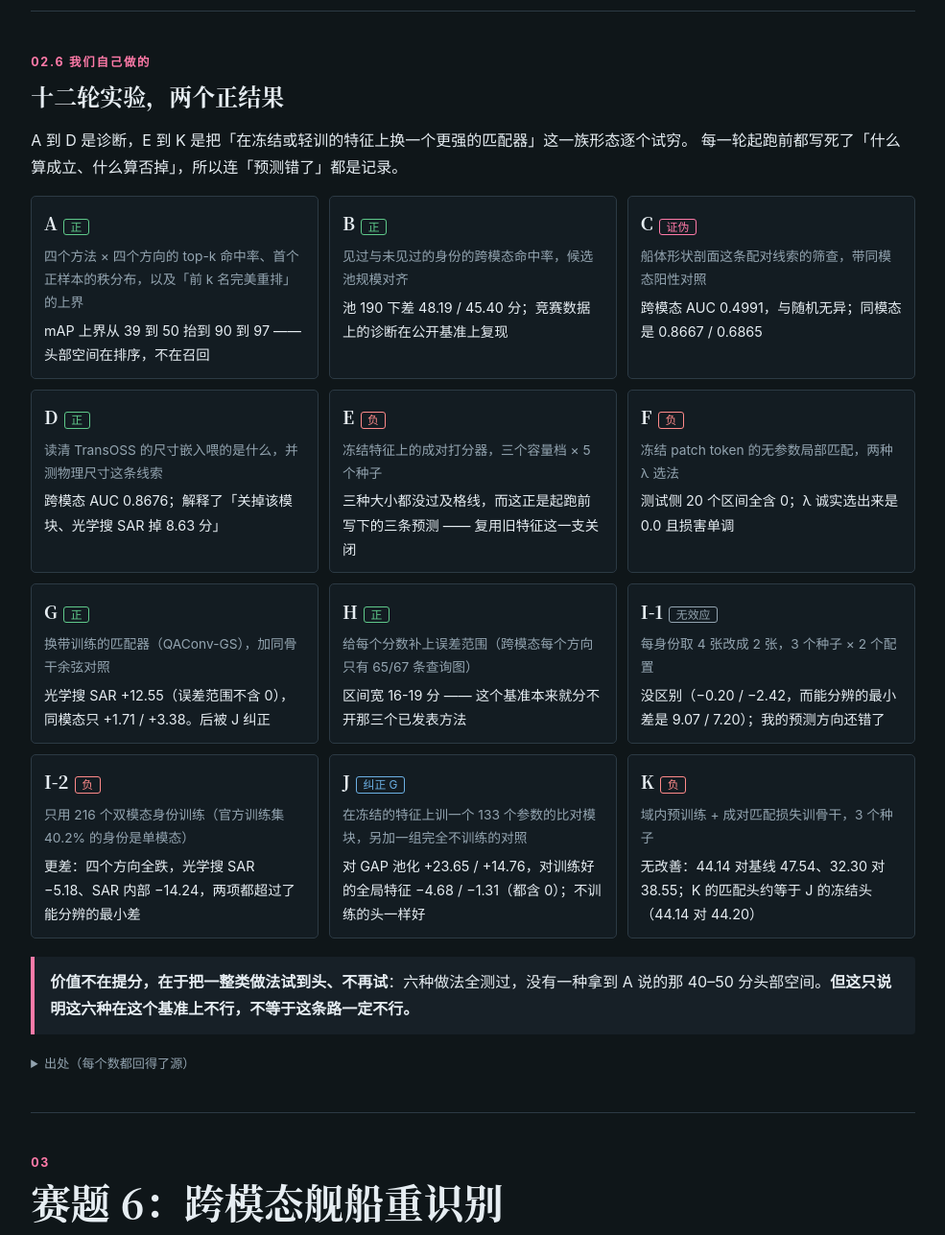
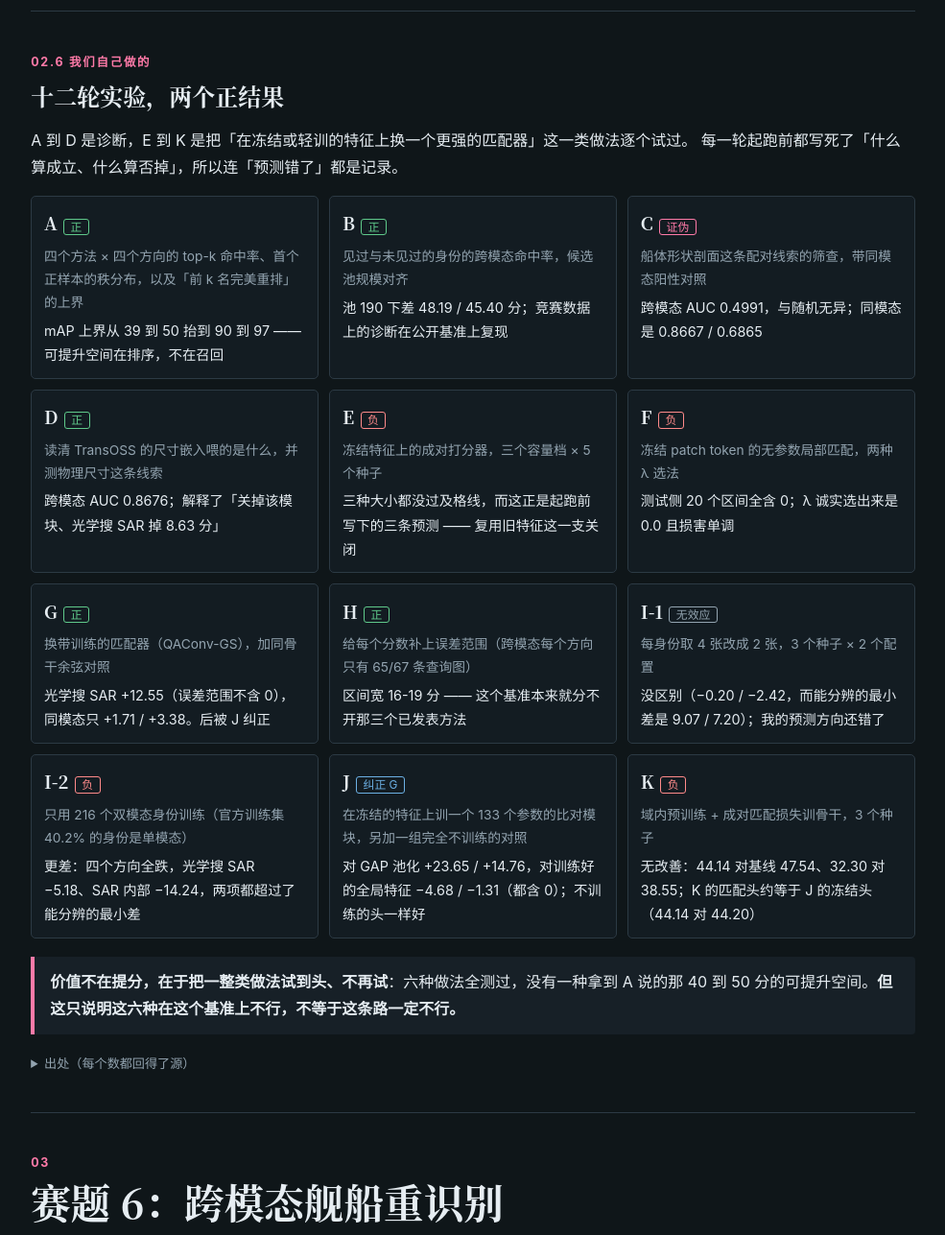
Before and after one commit to kakiuwang-ui/report-20261129, a plain HTML site: page index.html in a window 1280 px wide. Shown: the part 8220-9507 px from the top of the page at 96% size, without its empty margins (275-1260 px from the left). Drawn offline with Linux system fonts and the light colour scheme.

Commit message:
docs: 同步网页版（2026-11-27）

```diff
--- a/data.js
+++ b/data.js
@@ -589,7 +589,7 @@ window.REPORT_DATA = {
         "tag": "A",
         "verdict": "正",
         "did": "四个方法 × 四个方向的 top-k 命中率、首个正样本的秩分布，以及「前 k 名完美重排」的上界",
-        "got": "mAP 上界从 39 到 50 抬到 90 到 97 —— 头部空间在排序，不在召回",
+        "got": "mAP 上界从 39 到 50 抬到 90 到 97 —— 可提升空间在排序，不在召回",
         "src": "lines/05-持续重识别/README.md:18"
       },
       {
--- a/index.html
+++ b/index.html
@@ -7,7 +7,7 @@
 <!--
   组会报告的网页版。**整页零外链**：字体走系统字体栈，图全部自己画 SVG。
   数一个都不写在这个文件里 —— 全在 data.js，由 gen_data.py 从原始 CSV 生成，
-  页面只渲染（设计与验收.md 判据 1）。想核某个数，点那一节的「出处」。
+  页面只渲染（设计与验收.md 验收标准 1）。想核某个数，点那一节的「出处」。
   这一轮只做完「跨模态船舶重识别」一节，其余六节在目录里留空位并标「待建」。
 -->
 <link rel="stylesheet" href="styles.css">
@@ -153,7 +153,7 @@
   <details class="src"><summary>一处容易看错：MOS 的第 9 步</summary>
     <p>MOS 的仓库里另有一条推理路径（先用生成器造伪 SAR 图再双侧融合，CDGF），但那个生成器
     <b>不在发布代码里</b> —— 三个入口文件对 <code>cdgf|diffus|bbdm|bridge</code> 的命中数全是 0。
-    所以本项目跑的是不含它的路径，论文自己报的 59.3 / 68.2 也是这个口径。</p></details>
+    所以本项目跑的是不含它的路径，论文自己报的 59.3 / 68.2 也是这个设定下的。</p></details>
   <details class="src" id="src-methods"><summary>出处</summary></details>
 </section>
 
@@ -210,12 +210,12 @@
 
 <section id="xm-ours">
   <p class="eyebrow">02.6 我们自己做的</p><h2>十二轮实验，两个正结果</h2>
-  <p>A 到 D 是诊断，E 到 K 是把「在冻结或轻训的特征上换一个更强的匹配器」这一族形态逐个试穷。
+  <p>A 到 D 是诊断，E 到 K 是把「在冻结或轻训的特征上换一个更强的匹配器」这一类做法逐个试过。
   每一轮起跑前都写死了「什么算成立、什么算否掉」，所以连「预测错了」都是记录。</p>
   <div class="cards" id="ak-cards"></div>
   <div class="take">
     <p><b>价值不在提分，在于把一整类做法试到头、不再试</b>：六种做法全测过，没有一种拿到 A 说的那
-    40–50 分头部空间。<b>但这只说明这六种在这个基准上不行，不等于这条路一定不行。</b></p>
+    40 到 50 分的可提升空间。<b>但这只说明这六种在这个基准上不行，不等于这条路一定不行。</b></p>
   </div>
   <details class="src" id="src-ak"><summary>出处</summary></details>
 </section>
@@ -471,7 +471,7 @@
   <table id="iod-front-t"></table>
   <p>界面没有另起一套逻辑：它只调那四个动作。一层封装最容易出的问题不是崩，是
   <b>悄悄改变了算分方式</b> —— 界面上的数好看了，而那个数已经不是原来那个范围下的数。
-  所以两层的验收判据都在动手之前定死，其中最硬的一条是：</p>
+  所以两层的验收标准都在动手之前定死，其中最硬的一条是：</p>
   <div class="take" id="iod-verify"></div>
   <h3>演示时必须当场说清的三件事</h3>
   <ol id="iod-limits"></ol>
```
